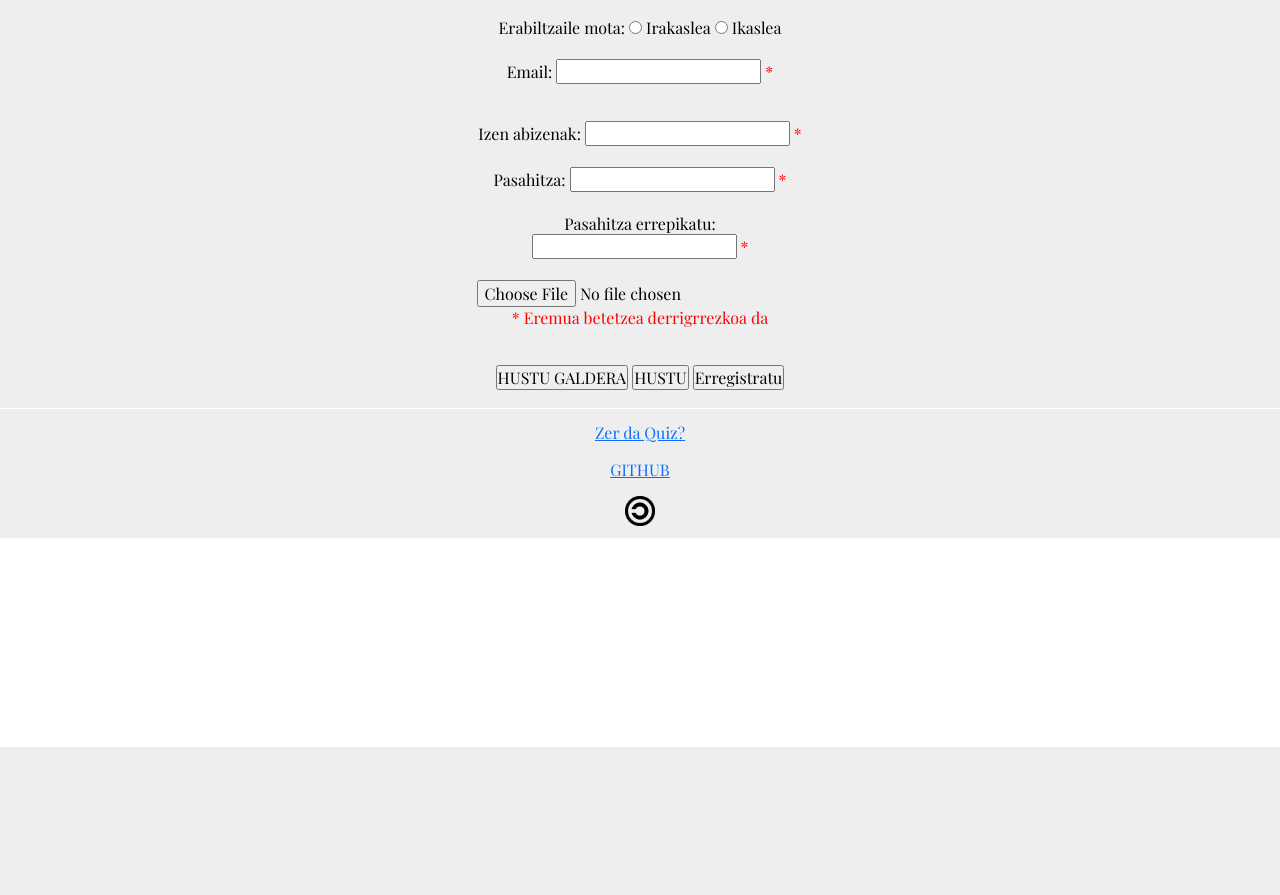
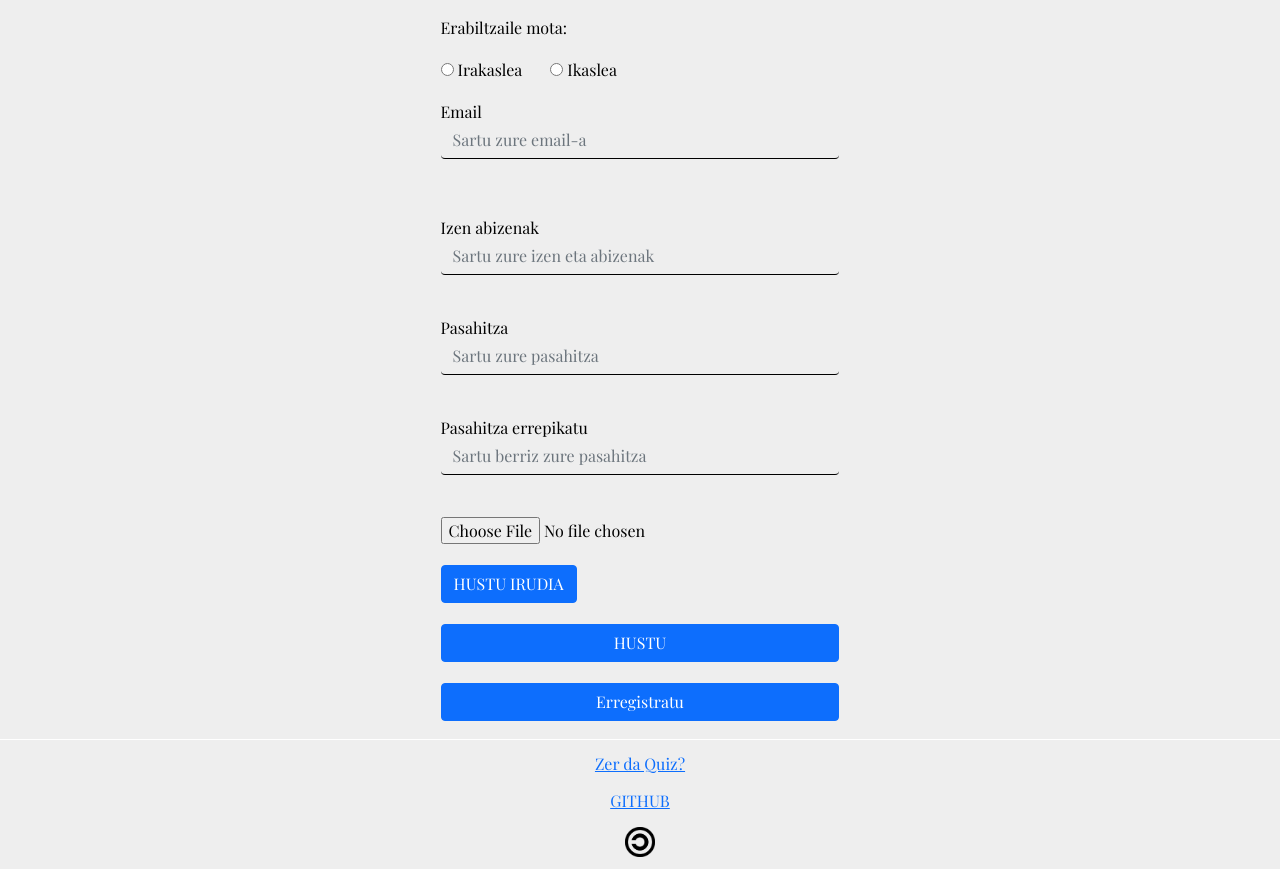
Before and after one commit to Azkunaga/PKE, a PHP site: page /SignUp.php in a window 1280 px wide. Shown: the part 53-948 px from the top of the page. Before the commit the page ends 800 px from the top, so only its background shows below. Run offline with PHP 8.4, Linux system fonts and the light colour scheme.

Commit message:
register hobetuta

```diff
--- a/php/SignUp.php
+++ b/php/SignUp.php
@@ -2,17 +2,7 @@
 <html>
 <head>
   <?php include '../html/Head.html'?>
-  <style type="text/css">
-    #divA{
-      border-style: none;
-      width: 350px;
-      margin: auto;
-    }
 
-	.derrigorrezkoa{
-	   color: red;
-	}
-  </style>
   <script type="text/javascript" src="../js/ShowImageInForm.js"> </script>
   <script src="https://code.jquery.com/jquery-3.6.0.js" integrity="sha256-H+K7U5CnXl1h5ywQfKtSj8PCmoN9aaq30gDh27Xc0jk=" crossorigin="anonymous"></script>
   <script type="text/javascript" src="../js/EgiaztapenaAjax.js"> </script>
@@ -23,29 +13,37 @@
 <body>
   <?php include '../php/Menus.php' ?>
   <section class="main" id="s1">
-    <div id="divA">
+    <div class="row">
+      <div class="col-sm-4 mx-auto">
       <form id="singUp" name="singUp" action="AddUser.php" method="post" enctype="multipart/form-data">
-        <label for="erabMota">Erabiltzaile mota:</label>
-        <input type="radio" id="irak" name="mota" value="irakaslea">
-        <label for="irak">Irakaslea</label>
-        <input type="radio" id="ikas" name="mota" value="ikaslea">
-        <label for="ikas">Ikaslea</label><br><br>
-        <label for="email">Email:</label>
-      	<input type="text" id="email" name="email" onblur="egiaztatu(this.value)"><span class="derrigorrezkoa"> *</span><br>
-        <p id="egiaztapena" name="egiaztapena"></p>
-      	<br><label for="deitura">Izen abizenak:</label>
-      	<input type="text" id="deitura" name="deitura" ><span class="derrigorrezkoa"> *</span><br><br>
-      	<label for="zuzena">Pasahitza:</label>
-      	<input type="password" id="pasahitza" name="pasahitza"><span class="derrigorrezkoa"> *</span><br><br>
-      	<label for="okerra">Pasahitza errepikatu:</label>
-      	<input type="password" id="pasahitza2" name="pasahitza2"><span class="derrigorrezkoa"> *</span><br><br>
-        <input type="file" id="img" name="img" accept="image/*" onchange="loadFile(event)"><br>
-		    <img id="output" height="100" />
-        <p class="derrigorrezkoa">* Eremua betetzea derrigrrezkoa da</p><br>
-        <input type="button" id="hustu_img" value="HUSTU GALDERA" onclick="ezabatuArgazkia()">
-        <input type="reset" id="hustu" value="HUSTU" onclick="ezabatuArgazkia()">
-        <input type="submit" id="submit" value="Erregistratu" name="Erregistratu">
+
+          <label for="erabMota">Erabiltzaile mota:</label><br><br>
+          <input type="radio" id="irak" name="mota" value="irakaslea">
+          <label for="irak">Irakaslea</label> &nbsp; &nbsp; &nbsp;
+          <input type="radio" id="ikas" name="mota" value="ikaslea">
+          <label for="ikas">Ikaslea</label><br><br>
+          <label for="email">Email</label><br>
+        	<input type="text" class="form-control" id="email" name="email" onblur="egiaztatu(this.value)" placeholder="Sartu zure email-a"><br>
+          <p id="egiaztapena" name="egiaztapena"></p>
+        	<br><label for="deitura">Izen abizenak</label><br>
+        	<input type="text" class="form-control" id="deitura" name="deitura" placeholder="Sartu zure izen eta abizenak"><br><br>
+        	<label for="zuzena">Pasahitza</label><br>
+        	<input type="password" class="form-control" id="pasahitza" name="pasahitza" placeholder="Sartu zure pasahitza"><br><br>
+        	<label for="okerra">Pasahitza errepikatu</label><br>
+        	<input type="password" class="form-control" id="pasahitza2" name="pasahitza2" placeholder="Sartu berriz zure pasahitza"><br><br>
+          <input type="file" id="img" name="img" accept="image/*" onchange="loadFile(event)"><br><br>
+  		    <img id="output" height="100"/>
+          <div class="d-grid col-4">
+            <input type="button" id="hustu_img" class="btn btn-primary" value="HUSTU IRUDIA" onclick="ezabatuArgazkia()"><br>
+          </div>
+          <div class="d-grid col-12">
+            <input type="reset" id="hustu" class="btn btn-primary" value="HUSTU" onclick="ezabatuArgazkia()"><br>
+            <input type="submit" id="submit" class="btn btn-primary" value="Erregistratu" name="Erregistratu">
+          </div>
+
+
       </form>
+      </div>
     </div>
   </section>
   <?php include '../html/Footer.html' ?>
--- a/styles/Style.css
+++ b/styles/Style.css
@@ -9,7 +9,7 @@ body{
 						 margin-bottom: 1px; color: black;}
 
 section > div				{padding: 5px;}
-header, nav, section		{background: #eee; text-align: center;}
+header, nav, section		{background: #eee;}
 footer					{background: #eee; text-align: center;}
 nav span             				{ margin: 0px 10px 0px 0px;
 						width: 100%;
```
Also changed, not shown: php/LogIn.php (+1 -7 lines).
